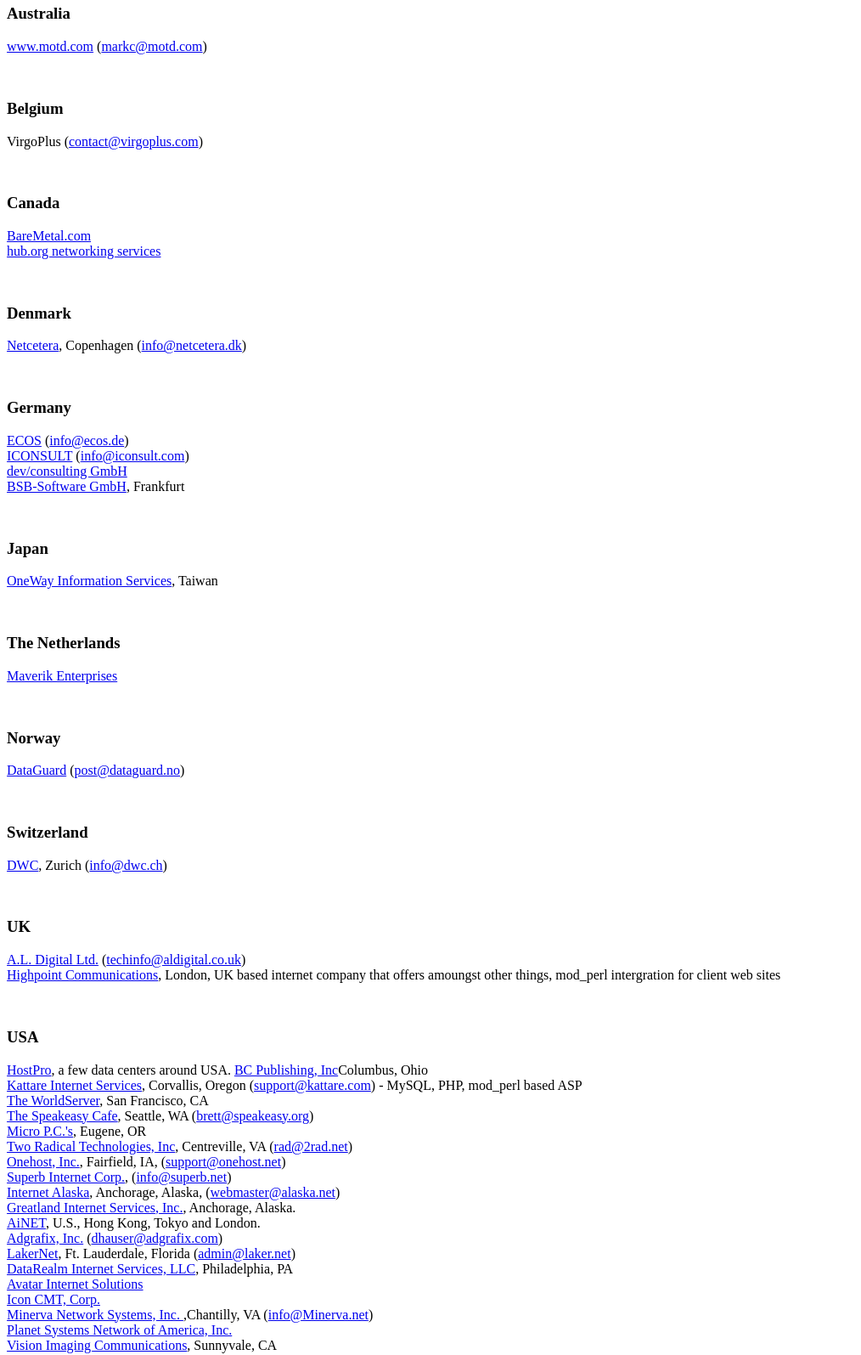
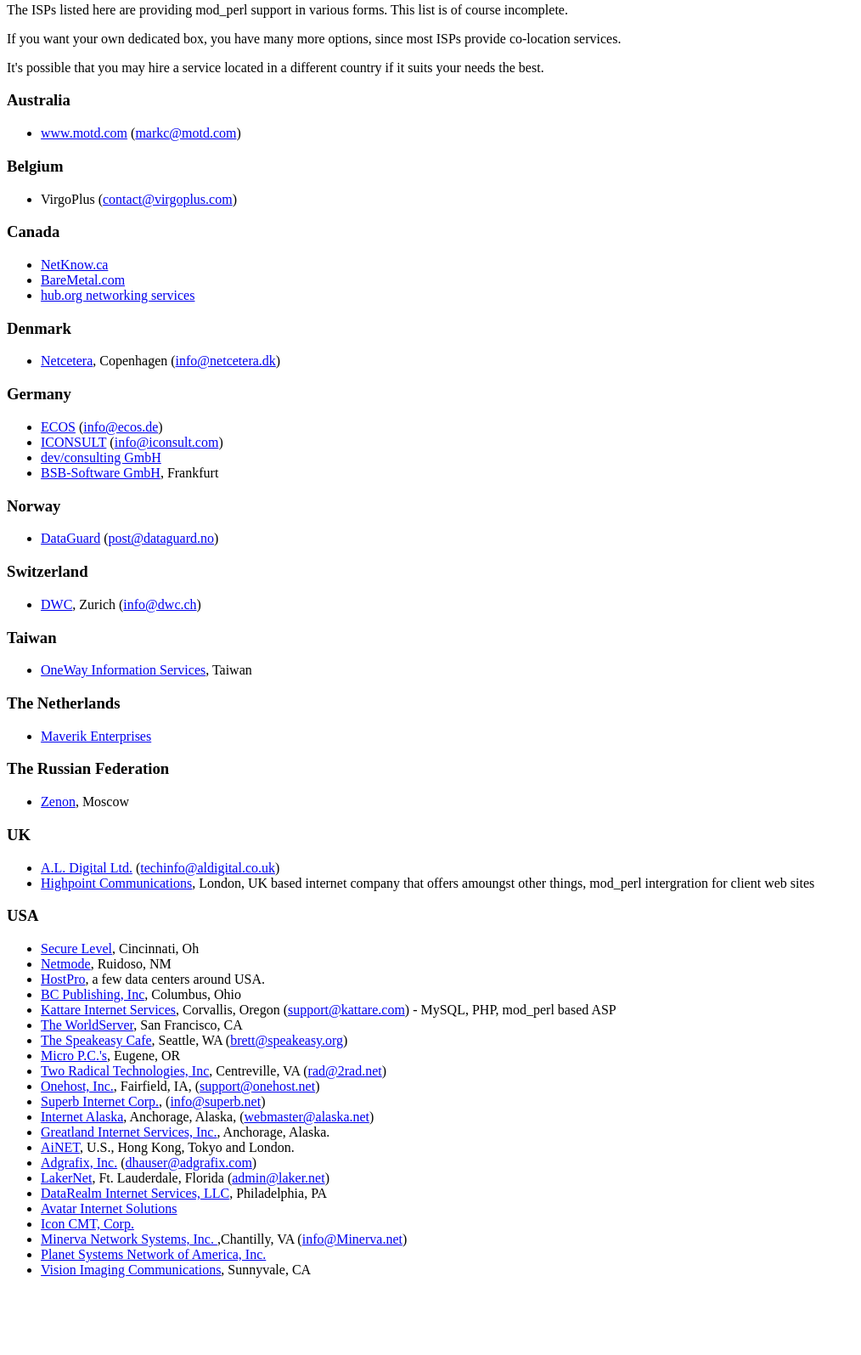
Before and after one commit to Distrotech/modperl_docs, a plain HTML site: page src/support/isps.html in a window 1280 px wide. Shown: the part 80-1675 px from the top of the page at 85% size, without its empty margins (0-1014 px from the left). After the commit the page ends 1600 px from the top, so only its background shows below. Drawn offline with Linux system fonts and the light colour scheme.

Commit message:
new modperl isp: www.nk.ca PR: Obtained from: Submitted by: Reviewed by:
git-svn-id: https://svn.apache.org/repos/asf/perl/modperl/docs/trunk@65969 13f79535-47bb-0310-9956-ffa450edef68

```diff
--- a/src/support/isps.html
+++ b/src/support/isps.html
@@ -5,121 +5,200 @@
     <title>ISPs Supporting mod_perl</title>
   </head>
 <body bgcolor="#ffffff">
-<h3>ISPs Supporting mod_perl</h3> If you'd like to list an ISP
-supporting mod_perl here, please send a name, geographic location,
-url, contact email address and what you specialize in to <a
-href="mailto:ask@apache.org">Ask Bj&oslash;rn Hansen</a>.
 
-<p>
+<h3>ISPs Supporting mod_perl</h3>
+
+<p>If you'd like to list an ISP supporting mod_perl here, please send
+a name, geographic location, url, contact email address and what you
+specialize in to <a href="mailto:ask@apache.org">Ask Bj&oslash;rn
+Hansen</a>.</p>
+
+<p>The ISPs listed here are providing mod_perl support in various
+forms. This list is of course incomplete.</p>
+
+<p>If you want your own dedicated box, you have many more options,
+since most ISPs provide co-location services.</p>
+
+<p>It's possible that you may hire a service located in a different
+country if it suits your needs the best.</p>
 
 <h3>Australia</h3>
-<a href="http://www.motd.com/">www.motd.com</a> (<a href="mailto:markc@motd.com">markc@motd.com</a>)
-<p><br>
+
+<ul>
+
+<li><a href="http://www.motd.com/">www.motd.com</a> (<a href="mailto:markc@motd.com">markc@motd.com</a>)</li>
+
+</ul>
+
+
 
 <h3>Belgium</h3>
 
-VirgoPlus (<a href="mailto:contact@virgoplus.com">contact@virgoplus.com</a>)
+<ul>
 
-<p><br>
+<li>VirgoPlus (<a href="mailto:contact@virgoplus.com">contact@virgoplus.com</a>) </li>
+
+</ul>
+
+
 
 <h3>Canada</h3>
 
-<a href="http://modperl-space.com">BareMetal.com</a><br>
-<a href="http://www.hub.org/web_hosting.php">hub.org networking services</a><br>
+<ul>
 
-<p><br>
+<li><a href="http://www.nk.ca/services/website_hosting.html">NetKnow.ca</a></li>
+
+<li><a href="http://modperl-space.com">BareMetal.com</a></li>
+
+<li><a href="http://www.hub.org/web_hosting.php">hub.org networking services</a></li>
+
+</ul>
+
+
 
 <h3>Denmark</h3>
-<a href="http://www.netcetera.dk/">Netcetera</a>, Copenhagen (<a href="mailto:info@netcetera.dk">info@netcetera.dk</a>)
-<p><br>
+
+<ul>
+
+<li><a href="http://www.netcetera.dk/">Netcetera</a>, Copenhagen (<a href="mailto:info@netcetera.dk">info@netcetera.dk</a>)</li>
+
+</ul>
+
+
 
 <h3>Germany</h3>
-<a href="http://www.ecos.de/">ECOS</a>
-(<a href="mailto:info@ecos.de">info@ecos.de</a>)
-<br>
-<a href="http://www.iconsult.com/">ICONSULT</a> (<a href="mailto:info@iconsult.com">info@iconsult.com</a>)
-<br>
-<a href="http://hosting.devcon.net/">dev/consulting GmbH</a>
-<br>
-<a href="http://www.bsb-software.com/"> BSB-Software GmbH</a>,
-Frankfurt
-<p><br>
 
-<h3>Japan</h3>
-<a href="http://www.oneway.net/">OneWay Information Services</a>, Taiwan
-<p><br>
+<ul>
+
+<li><a href="http://www.ecos.de/">ECOS</a> (<a href="mailto:info@ecos.de">info@ecos.de</a>)</li>
+
+<li><a href="http://www.iconsult.com/">ICONSULT</a> (<a href="mailto:info@iconsult.com">info@iconsult.com</a>)</li>
+
+<li><a href="http://hosting.devcon.net/">dev/consulting GmbH</a></li>
+
+<li><a href="http://www.bsb-software.com/"> BSB-Software GmbH</a>, Frankfurt</li>
+
+</ul>
+
+
+
+<h3>Norway</h3>
+
+<ul>
+
+<li><a href="http://www.dataguard.no/">DataGuard</A> (<a href="mailto:post@dataguard.no">post@dataguard.no</a>)</li>
+
+</ul>
+
+
+
+<h3>Switzerland</h3>
+
+<ul>
+
+<li><a href="http://www.dwc.ch/">DWC</a>, Zurich (<a href="mailto:info@dwc.ch">info@dwc.ch</a>)</li>
+
+</ul>
+
+
+
+<h3>Taiwan</h3>
+
+<ul>
+
+<li><a href="http://www.oneway.net/">OneWay Information Services</a>, Taiwan</li>
+
+</ul>
+
+
 
 <h3>The Netherlands</h3>
-<a href="http://www.maverik.net/"> Maverik Enterprises</a>
-<p><br>
 
-<h3>Norway</h3>
-<a href="http://www.dataguard.no/">DataGuard</A> (<a
-href="mailto:post@dataguard.no">post@dataguard.no</a>)
-<p><br>
+<ul>
 
-<h3>Switzerland</h3>
-<a href="http://www.dwc.ch/">DWC</a>, Zurich
-(<a href="mailto:info@dwc.ch">info@dwc.ch</a>)
-<p><br>
+<li><a href="http://www.maverik.net/"> Maverik Enterprises</a></li>
+
+</ul>
+
+
+
+<h3>The Russian Federation</h3>
+
+<ul>
+
+<li><a href="http://zenon.net/">Zenon</a>, Moscow</li>
+
+</ul>
+
+
 
 <h3>UK</h3>
-<a href="http://www.aldigital.co.uk/">A.L. Digital Ltd.</a>
-(<a href="mailto:techinfo@aldigital.co.uk">techinfo@aldigital.co.uk</a>)<br>
 
-<a href="http://www.highpoint.co.uk/hosting.html">Highpoint
+<ul>
+
+<li><a href="http://www.aldigital.co.uk/">A.L. Digital Ltd.</a>
+(<a href="mailto:techinfo@aldigital.co.uk">techinfo@aldigital.co.uk</a>)</li>
+
+<li><a href="http://www.highpoint.co.uk/hosting.html">Highpoint
 Communications</a>, London, UK based internet company that offers
-amoungst other things, mod_perl intergration for client web sites
+amoungst other things, mod_perl intergration for client web sites</li>
 
-<p><br>
+</ul>
+
+
 
 <h3>USA</h3>
 
-<a
+<ul>
+
+<li><a href="http://www.securelevel.com/">Secure Level</a>, Cincinnati, Oh</li>
+
+<li><a href="http://www.netmode.com/">Netmode</a>, Ruidoso, NM</li>
+
+<li><a
 href="http://hostpro.com/hosting/shared/unix_products.html">HostPro</a>,
-a few data centers around USA.
+a few data centers around USA.</li>
 
-<a href="mailto:bryan@bcpub.com">BC Publishing, Inc</a>Columbus, Ohio<br>
+<li><a href="mailto:bryan@bcpub.com">BC Publishing, Inc</a>, Columbus, Ohio</li>
 
-<a href="http://www.kattare.com/">Kattare Internet Services</a>, Corvallis, Oregon (<a href="mailto:support@kattare.com">support@kattare.com</a>) - MySQL, PHP, mod_perl based ASP<br>
+<li><a href="http://www.kattare.com/">Kattare Internet Services</a>, Corvallis, Oregon (<a href="mailto:support@kattare.com">support@kattare.com</a>) - MySQL, PHP, mod_perl based ASP</li>
 
-<a href="http://www.worldserver.com/">The WorldServer</a>, San Francisco, CA<br>
+<li><a href="http://www.worldserver.com/">The WorldServer</a>, San Francisco, CA</li>
 
-<a href="http://www.speakeasy.org/">The Speakeasy Cafe</a>, Seattle, WA (<a href="mailto:brett@speakeasy.org">brett@speakeasy.org</a>)<br>
+<li><a href="http://www.speakeasy.org/">The Speakeasy Cafe</a>, Seattle, WA (<a href="mailto:brett@speakeasy.org">brett@speakeasy.org</a>)</li>
 
-<a href="http://www.digiforest.com/">Micro P.C.'s</a>, Eugene, OR<br>
+<li><a href="http://www.digiforest.com/">Micro P.C.'s</a>, Eugene, OR</li>
 
-<a href="http://www.2rad.net/">Two Radical Technologies, Inc</A>, Centreville, VA (<a href="mailto:rad@2rad.net">rad@2rad.net</a>)<br>
+<li><a href="http://www.2rad.net/">Two Radical Technologies, Inc</A>, Centreville, VA (<a href="mailto:rad@2rad.net">rad@2rad.net</a>)</li>
 
-<a href="http://www.onehost.net/">Onehost, Inc.</a>, Fairfield, IA, (<a href="mailto:support@onehost.net">support@onehost.net</a>)<br>
+<li><a href="http://www.onehost.net/">Onehost, Inc.</a>, Fairfield, IA, (<a href="mailto:support@onehost.net">support@onehost.net</a>)</li>
 
-<a href="http://www.superb.net/">Superb Internet Corp.</a>, (<a href="mailto:info@superb.net">info@superb.net</a>)<br>
+<li><a href="http://www.superb.net/">Superb Internet Corp.</a>, (<a href="mailto:info@superb.net">info@superb.net</a>)</li>
 
-<a href="http://www.alaska.net/">Internet Alaska</a>, Anchorage, Alaska, (<a href="mailto:webmaster@alaska.net">webmaster@alaska.net</a>)<br>
+<li><a href="http://www.alaska.net/">Internet Alaska</a>, Anchorage, Alaska, (<a href="mailto:webmaster@alaska.net">webmaster@alaska.net</a>)</li>
 
-<a href="http://www.greatland.net/">Greatland Internet Services, Inc.</a>, Anchorage, Alaska.<br>
+<li><a href="http://www.greatland.net/">Greatland Internet Services, Inc.</a>, Anchorage, Alaska.</li>
 
-<a href="http://www.ainet.com/">AiNET</a>, U.S., Hong Kong, Tokyo and London.<br>
+<li><a href="http://www.ainet.com/">AiNET</a>, U.S., Hong Kong, Tokyo and London.</li>
 
-<a href="http://www.adgrafix.com/">Adgrafix, Inc.</a> (<a href="mailto:dhauser@adgrafix.com">dhauser@adgrafix.com</a>)<br>
+<li><a href="http://www.adgrafix.com/">Adgrafix, Inc.</a> (<a href="mailto:dhauser@adgrafix.com">dhauser@adgrafix.com</a>)</li>
 
-<a href="http://www.laker.net/">LakerNet</a>, Ft. Lauderdale, Florida (<a href="mailto:admin@laker.net">admin@laker.net</a>)<br>
+<li><a href="http://www.laker.net/">LakerNet</a>, Ft. Lauderdale, Florida (<a href="mailto:admin@laker.net">admin@laker.net</a>)</li>
 
-<a href="http://www.serve.com/">DataRealm Internet Services, LLC</a>,
-Philadelphia, PA<br>
+<li><a href="http://www.serve.com/">DataRealm Internet Services, LLC</a>,
+Philadelphia, PA</li>
 
-<a href="http://www.avatar-cs.net/">Avatar Internet Solutions</a><br>
+<li><a href="http://www.avatar-cs.net/">Avatar Internet Solutions</a></li>
 
-<a href="http://www.iconnet.net/">Icon CMT, Corp.</a><br>
+<li><a href="http://www.iconnet.net/">Icon CMT, Corp.</a></li>
 
-<a href="http://www.Minerva.net/">Minerva Network Systems, Inc. </a>,Chantilly, VA (<a href="mailto:info@Minerva.net">info@Minerva.net</a>)<br>
+<li><a href="http://www.Minerva.net/">Minerva Network Systems, Inc. </a>,Chantilly, VA (<a href="mailto:info@Minerva.net">info@Minerva.net</a>)</li>
 
-<a href="http://www.psn.net/">Planet Systems Network of America, Inc.</a><br>
+<li><a href="http://www.psn.net/">Planet Systems Network of America, Inc.</a></li>
 
-<a href="http://www.visionhost.net/">Vision Imaging Communications</a>, Sunnyvale, CA
+<li><a href="http://www.visionhost.net/">Vision Imaging Communications</a>, Sunnyvale, CA</li>
 
-<p><br>
-
+</ul>
 
 
 </body>
```
